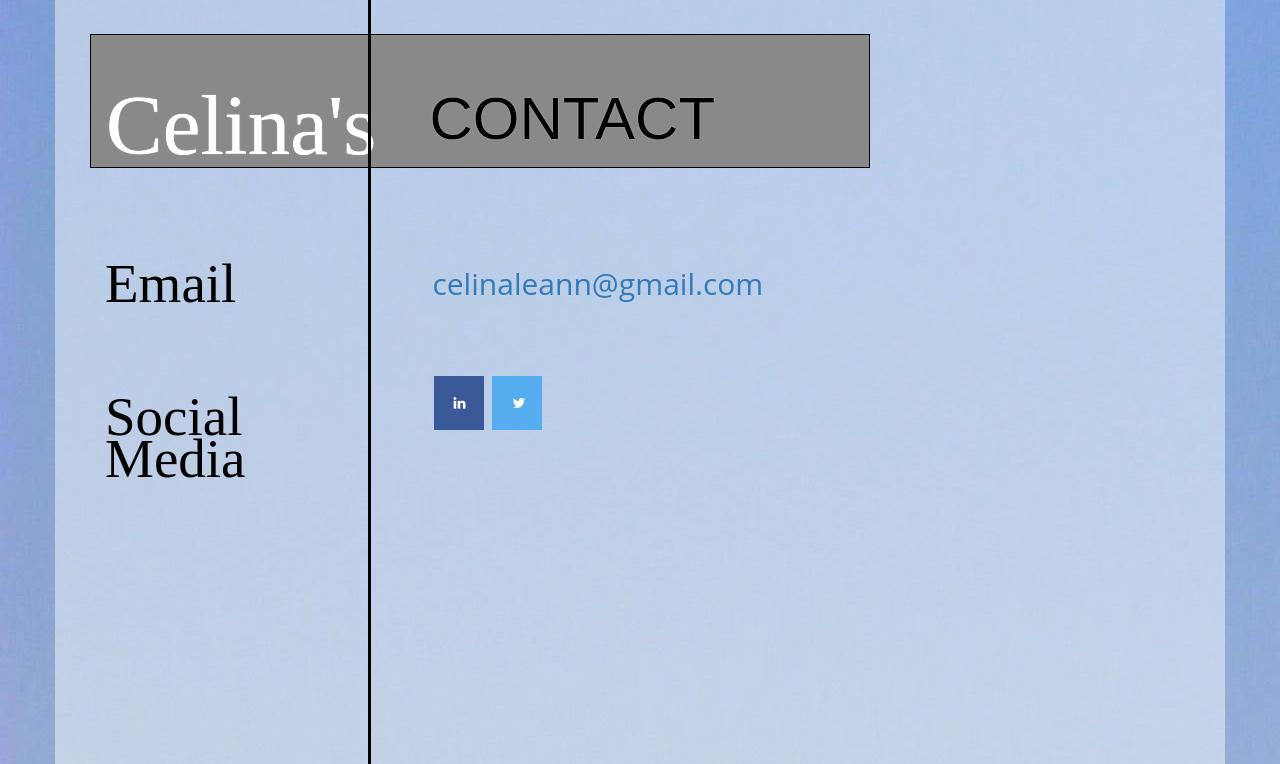
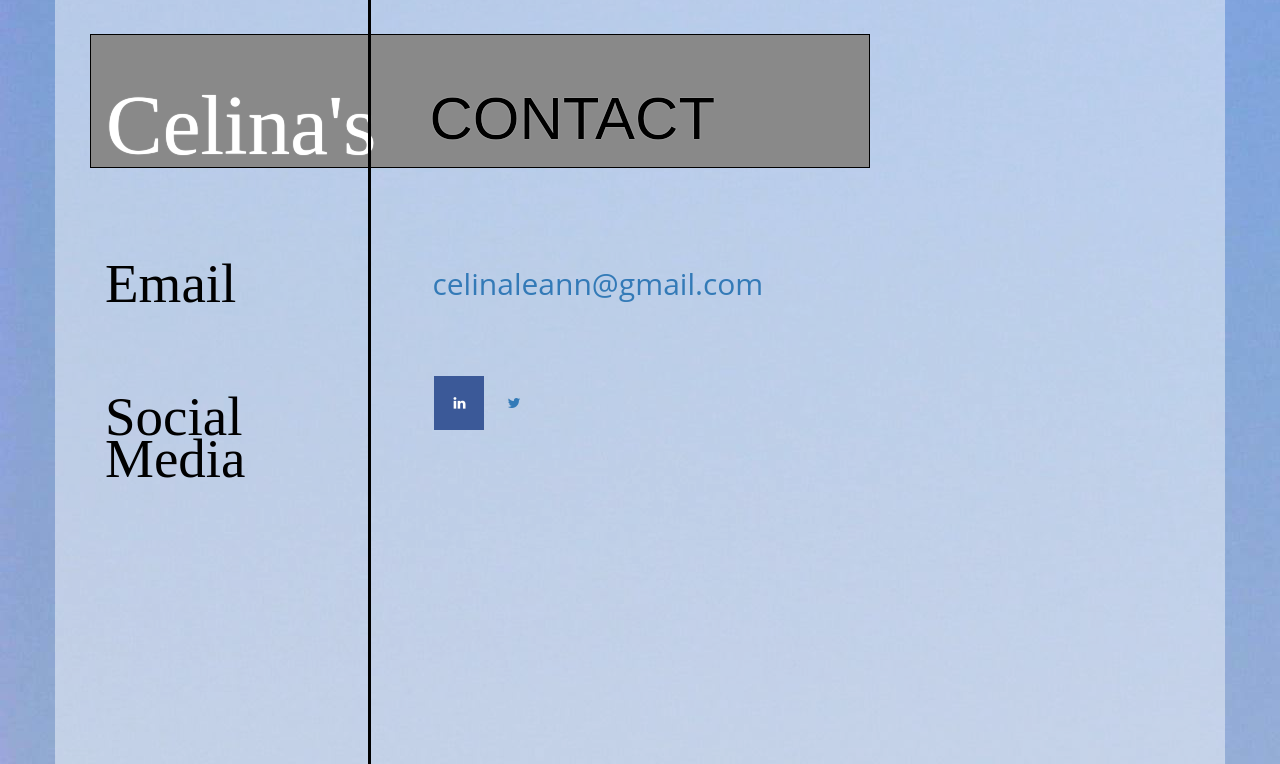
Before and after one commit to floydc1987/Portfolio, a PHP site: page /contactMe.html in a window 1280 px wide. Shown: the part 36-800 px from the top of the page. Run offline with PHP 8.4, Linux system fonts and the light colour scheme; some libraries are stand-ins or nearby versions; some web fonts are replaced.

Commit message:
Update index.css

```diff
--- a/index.css
+++ b/index.css
@@ -200,8 +200,3 @@ footer {
     color: white;
     margin-left: 36px;
 }
-.fa-twitter {
-    background: #55ACEE;
-    color: white;
-    margin-left: 5px;
-}
```
